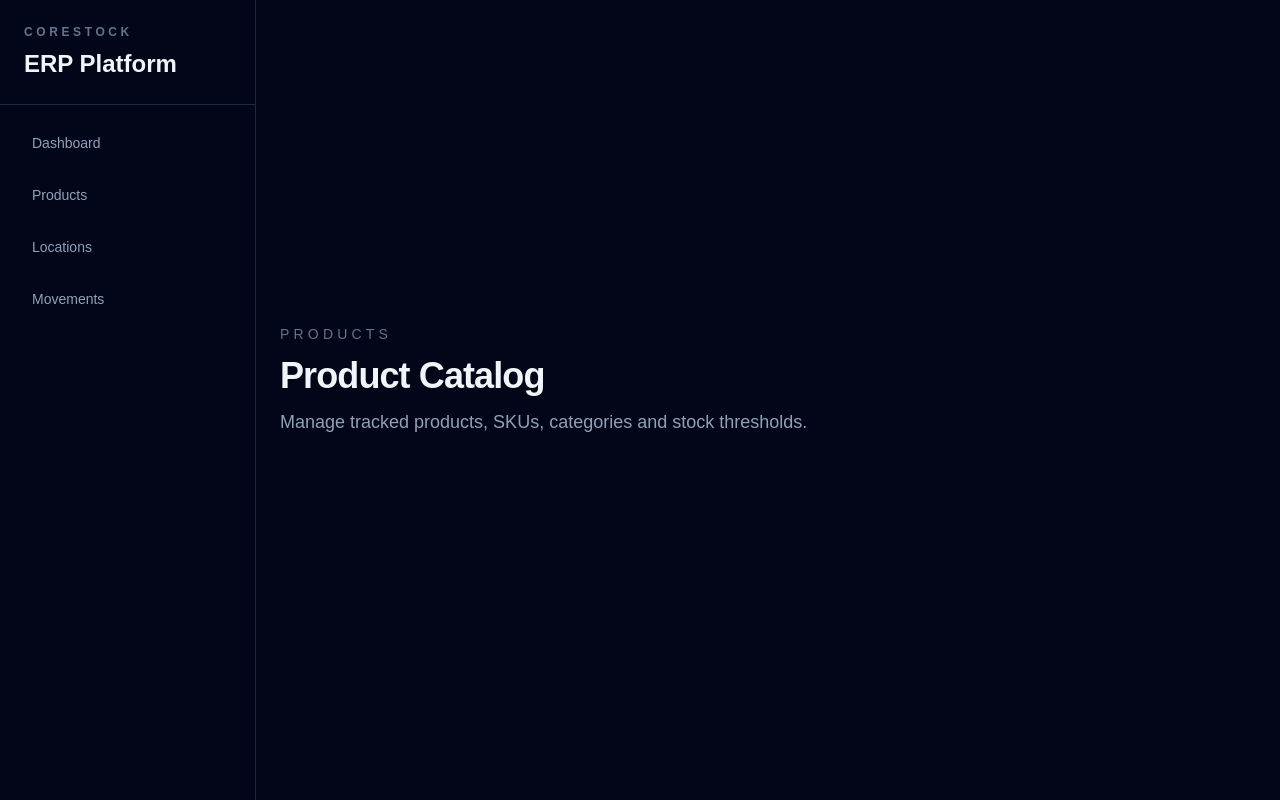
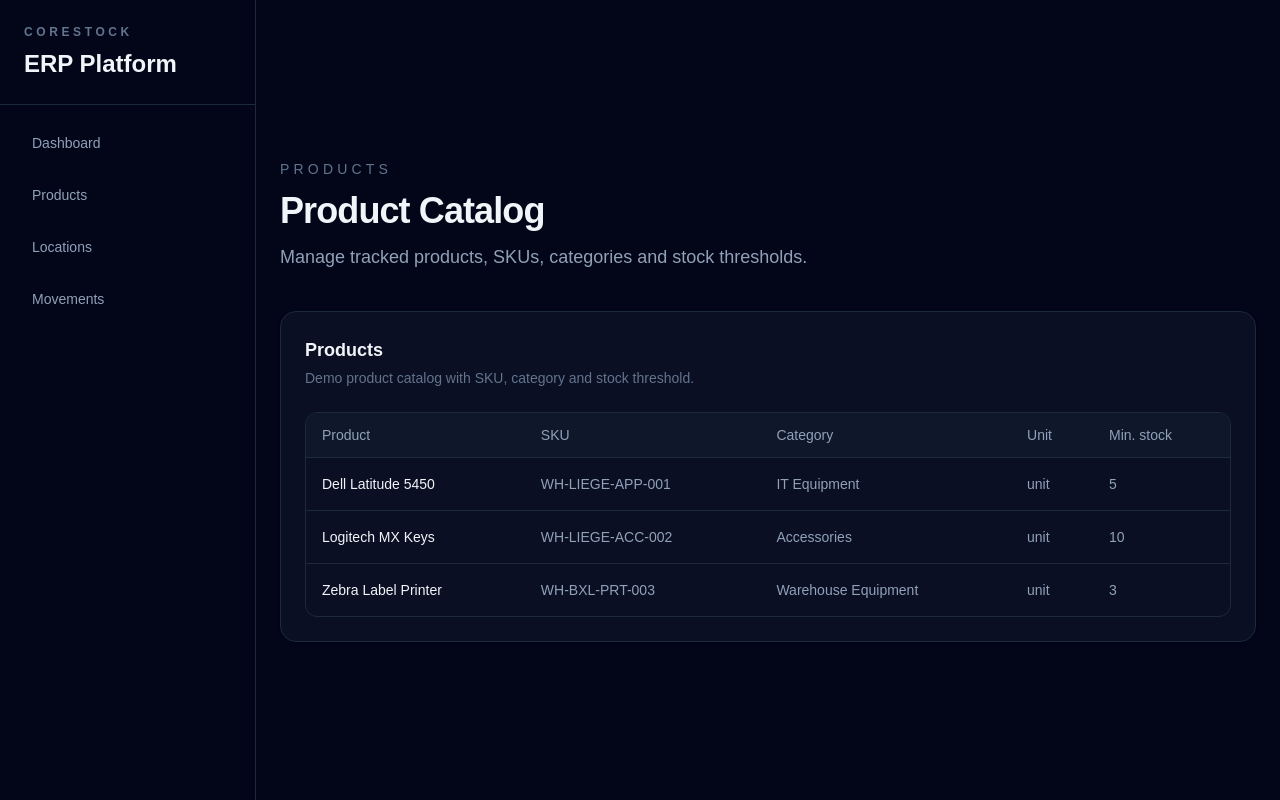
Before and after one commit to conidyn/CoreStock, a Next.js app in the folder frontend/: page /products in a window 1280 px wide. Built offline with nearby package versions, Linux system fonts and the light colour scheme.

Commit message:
feat: add product catalog table

```diff
--- a/frontend/src/app/products/page.tsx
+++ b/frontend/src/app/products/page.tsx
@@ -1,4 +1,5 @@
 import { DashboardLayout } from "@/components/layout/DashboardLayout";
+import { ProductTable } from "@/components/products/ProductTable";
 
 export default function ProductsPage() {
     return (
@@ -17,6 +18,7 @@ export default function ProductsPage() {
                         Manage tracked products, SKUs, categories and stock thresholds.
                     </p>
                 </div>
+                <ProductTable />
             </div>
         </DashboardLayout>
     );
--- /dev/null
+++ b/frontend/src/components/products/ProductTable.tsx
@@ -0,0 +1,78 @@
+import { Card } from "@/components/ui/Card";
+
+const products = [
+    {
+        id: 1,
+        name: "Dell Latitude 5450",
+        sku: "WH-LIEGE-APP-001",
+        category: "IT Equipment",
+        unit: "unit",
+        minStockThreshold: 5,
+    },
+    {
+        id: 2,
+        name: "Logitech MX Keys",
+        sku: "WH-LIEGE-ACC-002",
+        category: "Accessories",
+        unit: "unit",
+        minStockThreshold: 10,
+    },
+    {
+        id: 3,
+        name: "Zebra Label Printer",
+        sku: "WH-BXL-PRT-003",
+        category: "Warehouse Equipment",
+        unit: "unit",
+        minStockThreshold: 3,
+    },
+];
+
+export function ProductTable() {
+    return (
+        <Card>
+            <div className="mb-6">
+                <h2 className="text-lg font-semibold text-slate-100">
+                    Products
+                </h2>
+                <p className="mt-1 text-sm text-slate-500">
+                    Demo product catalog with SKU, category and stock threshold.
+                </p>
+            </div>
+
+            <div className="overflow-hidden rounded-xl border border-slate-800">
+                <table className="w-full border-collapse text-left text-sm">
+                    <thead className="bg-slate-900">
+                        <tr className="border-b border-slate-800 text-slate-400">
+                            <th className="px-4 py-3 font-medium">Product</th>
+                            <th className="px-4 py-3 font-medium">SKU</th>
+                            <th className="px-4 py-3 font-medium">Category</th>
+                            <th className="px-4 py-3 font-medium">Unit</th>
+                            <th className="px-4 py-3 font-medium">Min. stock</th>
+                        </tr>
+                    </thead>
+
+                    <tbody>
+                        {products.map((product) => (
+                            <tr
+                                key={product.id}
+                                className="border-b border-slate-800 last:border-0"
+                            >
+                                <td className="px-4 py-4 font-medium text-slate-100">
+                                    {product.name}
+                                </td>
+                                <td className="px-4 py-4 text-slate-400">{product.sku}</td>
+                                <td className="px-4 py-4 text-slate-400">
+                                    {product.category}
+                                </td>
+                                <td className="px-4 py-4 text-slate-400">{product.unit}</td>
+                                <td className="px-4 py-4 text-slate-400">
+                                    {product.minStockThreshold}
+                                </td>
+                            </tr>
+                        ))}
+                    </tbody>
+                </table>
+            </div>
+        </Card>
+    );
+}
```
